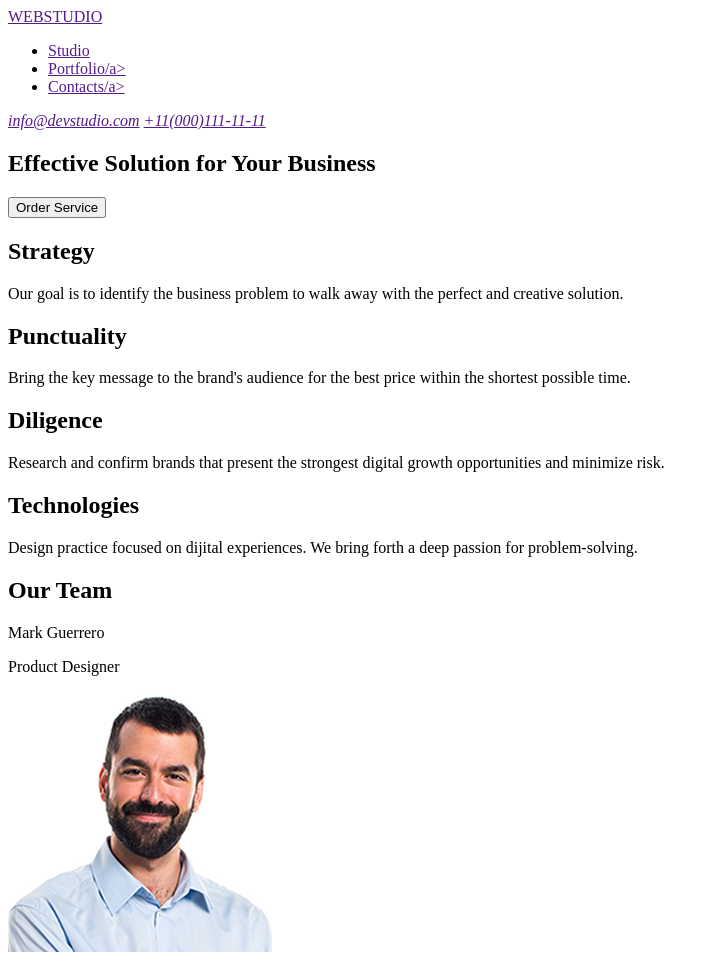
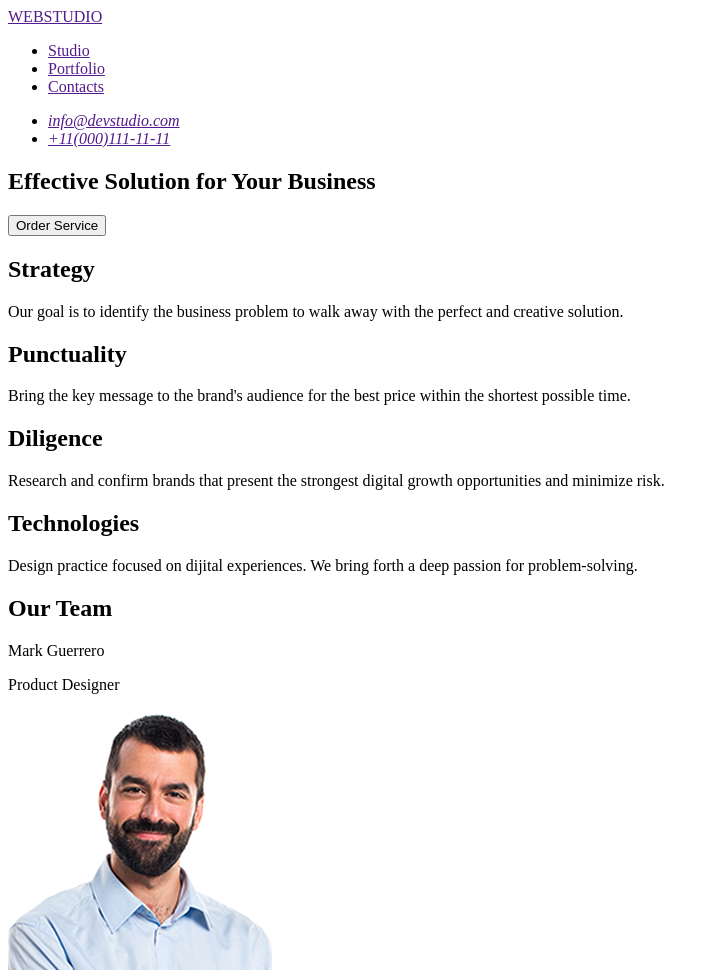
Before and after one commit to gul-hilal/goit-markup-hw-01, a plain HTML site: page index.html in a window 1280 px wide. Shown: the top 973 px of the page, without its empty margins (0-714 px from the left). Drawn offline with Linux system fonts and the light colour scheme.

Commit message:
Update index.html

```diff
--- a/index.html
+++ b/index.html
@@ -13,16 +13,22 @@
             <a href="">Studio</a>
           </li>
           <li>
-            <a href="">Portfolio/a>
+            <a href="">Portfolio</a>
           </li>
           <li>
-            <a href="">Contacts/a>
+            <a href="">Contacts</a>
           </li>
         </ul>
       </nav>
       <address>
+        <ul>
+          <li>
         <a href="">info@devstudio.com</a>
+          </li>
+          <li>
         <a href="">+11(000)111-11-11</a>
+          </li>
+        </ul>
       </address>
     </header>
     <!-- Header Alanı Bitti -->
```
